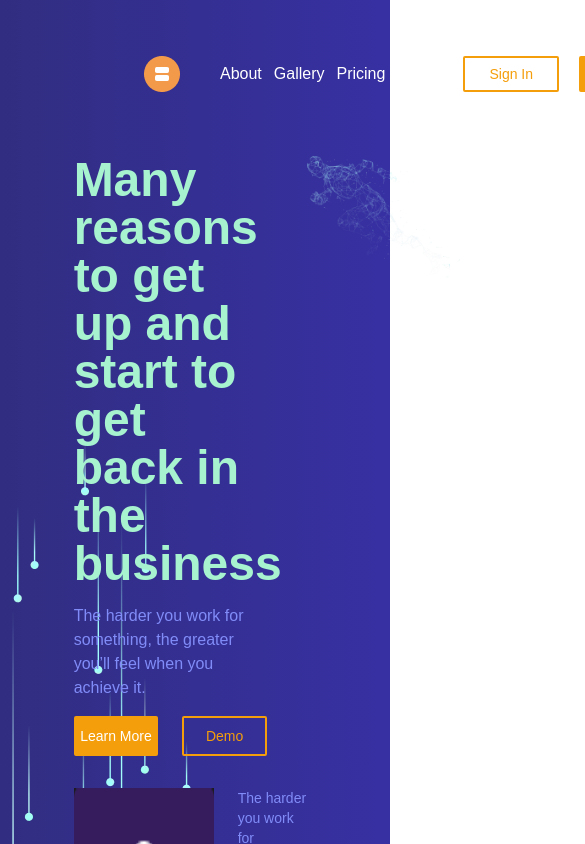
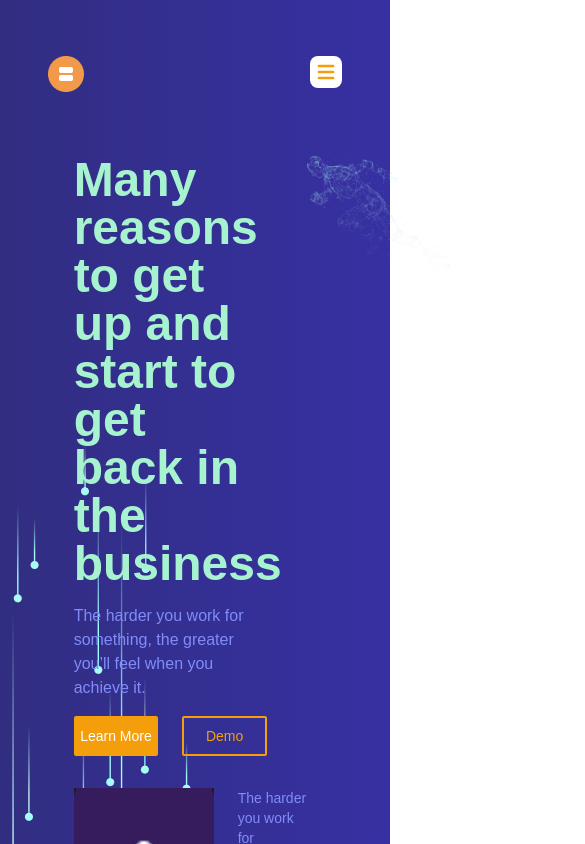
Before and after one commit to ladeirakelwin/landing-page-one, a Next.js app: page / in a window 390 px wide. Shown: the top 844 px of the page, 585 px wide, since content can reach past the window. Built offline with nearby package versions, Linux system fonts and the light colour scheme.

Commit message:
responsive header

```diff
--- a/src/pages/index.tsx
+++ b/src/pages/index.tsx
@@ -5,8 +5,17 @@ import ResultsCard from "../components/ResultsCard";
 import Card from "../components/Card";
 import YellowFont from "../components/YellowFont";
 import FooterMenu from "../components/FooterMenu";
+import { MouseEvent} from "react";
 
 export default function Home() {
+  const isHidden  = (event) => {
+    event.preventDefault()
+    const nav = document.getElementById("nav");
+    const buttonsNav = document.getElementById("buttons-nav");
+    nav.classList.toggle("hidden");
+    buttonsNav.classList.toggle("hidden");
+  }
+
   const brandImgs = [
     ["/profitwell.webp", "profitwell icon"],
     ["/appcues.webp", "appcues icon"],
@@ -88,18 +97,37 @@ export default function Home() {
         <link rel="icon" href="/favicon.ico" />
       </Head>
 
-      <header className="flex flex-1  justify-between w-full pb-16 px-36">
-        <div className="flex gap-10 items-center">
+      <header className="flex flex-1 flex-wrap  w-full pb-16 px-12  sm:px-24 md:px-36 relative">
+        <div className="block">
           <img src="/logo.webp" className="h-9 w-9" alt="" />
-          <ul className="flex gap-3 items-center text-white">
-            <li>About</li>
-            <li>Gallery</li>
-            <li>Pricing</li>
-            <li>FAQ</li>
-            <li>Benefits</li>
-          </ul>
         </div>
-        <div className="flex gap-5 ">
+        <button className="inline-block ml-auto lg:hidden w-8 h-8 rounded-lg bg-white text-yellow-500 p-1" onClick={isHidden}>
+          <svg
+            fill="currentColor"
+            viewBox="0 0 20 20"
+            xmlns="http://www.w3.org/2000/svg"
+          >
+            <path
+              fill-rule="evenodd"
+              d="M3 5a1 1 0 011-1h12a1 1 0 110 2H4a1 1 0 01-1-1zM3 10a1 1 0 011-1h12a1 1 0 110 2H4a1 1 0 01-1-1zM3 15a1 1 0 011-1h12a1 1 0 110 2H4a1 1 0 01-1-1z"
+              clip-rule="evenodd"
+            ></path>
+          </svg>
+        </button>
+        <ul
+          id="nav"
+          className="flex lg:flex flex-col  my-4 lg:my-0 w-full lg:w-auto lg:flex-row lg:ml-10 lg:mr-auto gap-3 lg:items-center text-white hidden"
+        >
+          <li>About</li>
+          <li>Gallery</li>
+          <li>Pricing</li>
+          <li>FAQ</li>
+          <li>Benefits</li>
+        </ul>
+        <div
+          id="buttons-nav"
+          className="flex lg:flex w-full lg:w-auto gap-5 flex-col lg:flex-row hidden"
+        >
           <Button
             type="secondary"
             className="text-yellow-500 text-sm w-24 h-9 font-medium"
@@ -149,23 +177,28 @@ export default function Home() {
           <div className="relative w-1/2">
             <img src="/run-image.webp" alt="" className="run-image " />
           </div>
-          <img src="/flash-brand-left.webp" alt="" className="absolute z-0 left-0 top-72 "/>
-
+          <img
+            src="/flash-brand-left.webp"
+            alt=""
+            className="absolute z-0 left-0 top-72 "
+          />
         </section>
         <section id="brands" className="flex w-full px-36 pb-20 relative z-10">
-
           <ul className="flex flex-1 justify-evenly items-center z-10 relative">
             {brandImgs.map(([src, alt], index) => (
               <BrandItem key={index} src={src} alt={alt}></BrandItem>
             ))}
           </ul>
-
         </section>
         <section
           className="flex flex-col justify-center items-center gap-8 px-36 pb-36 relative z-10"
           id="your-choice"
         >
-          <img src="/flash-brand-right.webp" alt="" className="absolute z-0 right-0 bottom-40"/>
+          <img
+            src="/flash-brand-right.webp"
+            alt=""
+            className="absolute z-0 right-0 bottom-40"
+          />
           <div className="flex flex-col text-center gap-4">
             <h2 className="text-green-200 text-5xl font-semibold">
               Your choice
@@ -313,7 +346,9 @@ export default function Home() {
         <section id="form-section" className="px-36 flex flex-col flex-1 mb-36">
           <div className="rounded-md bg-indigo-700 text-center py-16 gap-8 w-full items-center">
             <div>
-              <h2 className="text-yellow-500 text-4xl font-bold mb-4">There are many reasons to get down</h2>
+              <h2 className="text-yellow-500 text-4xl font-bold mb-4">
+                There are many reasons to get down
+              </h2>
               <p className="text-indigo-200 text-sm w-1/2 mx-auto mb-4">
                 There are many reasons to get down and start to get depressed
                 about your situation.
@@ -321,14 +356,23 @@ export default function Home() {
             </div>
             <div>
               <form className="flex justify-center pb-4">
-                <input type="email" placeholder="Your Email" className="flex w-1/3 p-4 rounded-l-sm border-0 bg-gray-600"/>
-                <Button type="primary" className="text-sm w-32 flex border-0 items-center justify-center font-bold">
+                <input
+                  type="email"
+                  placeholder="Your Email"
+                  className="flex w-1/3 p-4 rounded-l-sm border-0 bg-gray-600"
+                />
+                <Button
+                  type="primary"
+                  className="text-sm w-32 flex border-0 items-center justify-center font-bold"
+                >
                   SEND
                 </Button>
               </form>
             </div>
             <div>
-              <p className="mx-auto text-sm text-indigo-200">No spam. Only releases, updates and discounts</p>
+              <p className="mx-auto text-sm text-indigo-200">
+                No spam. Only releases, updates and discounts
+              </p>
             </div>
           </div>
         </section>
```
